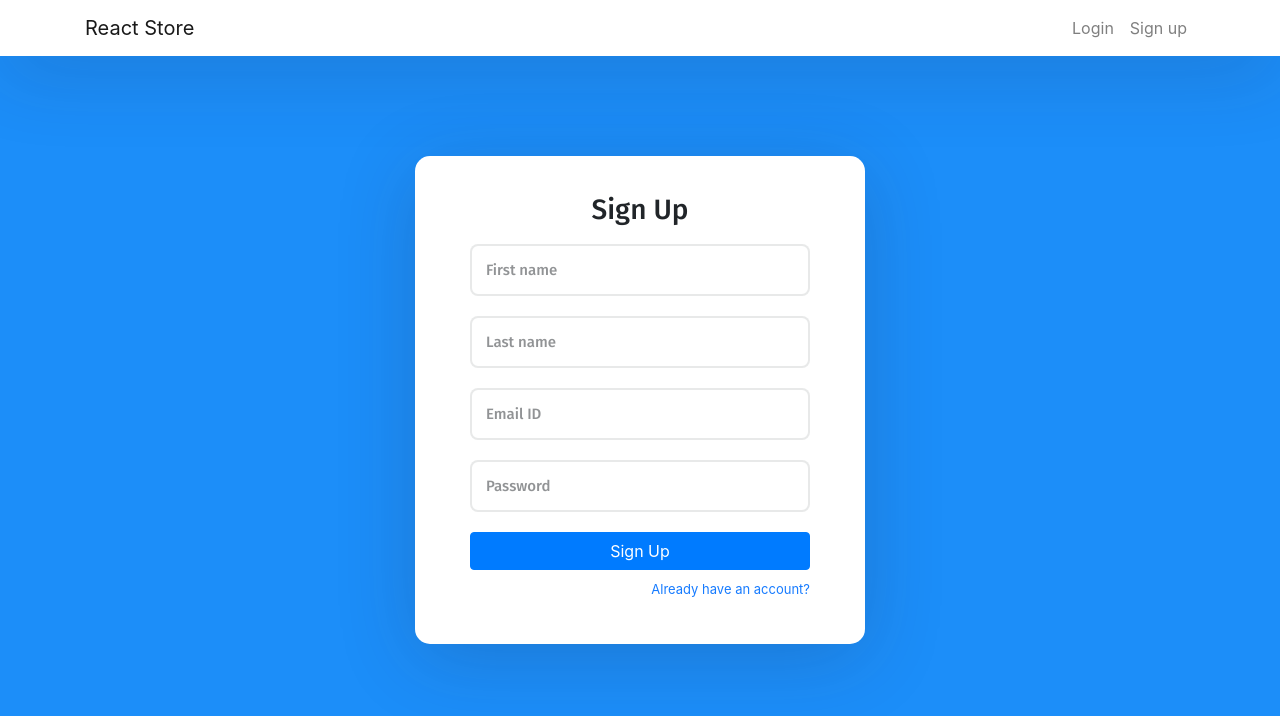
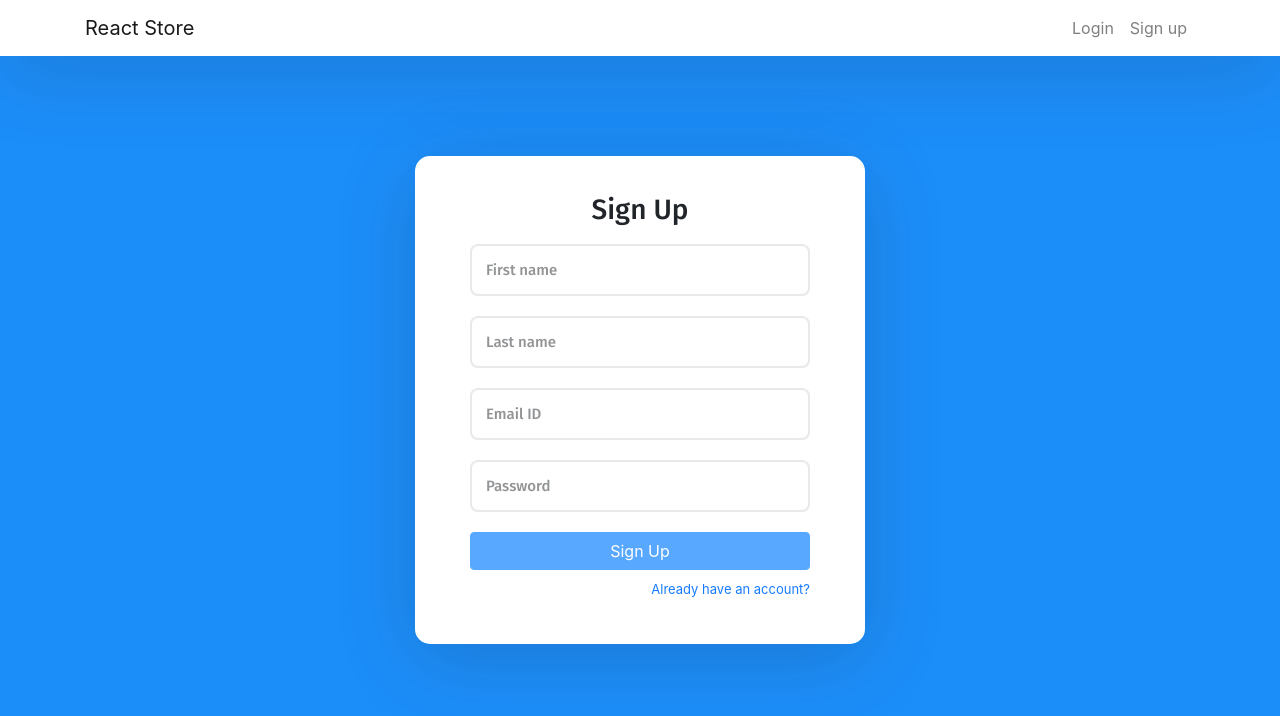
Before and after one commit to dikshant2929/login-signup-frontend-demo, a React (Create React App) app: page /sign-up in a window 1280 px wide. Shown: the top 716 px of the page. Built offline with nearby package versions, Linux system fonts and the light colour scheme.

Commit message:
Validation on SignUp

```diff
--- a/package.json
+++ b/package.json
@@ -1,5 +1,5 @@
 {
-  "homepage": "http://dikshant2929.github.io/login-signup-frontend-demo",
+  "homepage": "http://dikshant2929.github.io/",
   "name": "frontend",
   "version": "0.1.0",
   "private": true,
--- a/src/pages/Login.js
+++ b/src/pages/Login.js
@@ -12,7 +12,7 @@ const Login = () => {
     const [password, InputPasswordField] = useInput({ type: "password", extraprops : { parentClass : 'inputfield', placeHolder : 'Password', validation: 'required' } });
 
     const formValidation = (emailId, password) => {
-        return emailId && password && validateUtility.email(emailId) && validateUtility.required(emailId) && validateUtility.minLength(password, 8);
+        return emailId && password && validateUtility.email(emailId) && validateUtility.required(emailId)  && validateUtility.required(password);
     }
 
     useEffect(() => {
--- a/src/pages/SignUp.js
+++ b/src/pages/SignUp.js
@@ -1,13 +1,29 @@
 import React from "react";
 import { NavLink } from 'react-router-dom';
 import useInput from '../hooks/useInput';
+import validateUtility from "../utils/ValidateUtility";
 
 const SignUp = () => {
 
+    const firstRender = React.useRef(true);
+    const [signUpButtonEnable, setSignUpButtonEnable] = React.useState(false);
     const [firstName, InputFirstNameField] = useInput({ type: "text", extraprops : { parentClass : 'inputfield', placeHolder : 'First name', validation : 'required,fullnamewithspace' }});
     const [lastName, InputLastNameField] = useInput({ type: "text", extraprops : { parentClass : 'inputfield', placeHolder : 'Last name', validation : 'required,fullnamewithspace' }});
     const [emailId, InputEmailField] = useInput({ type: "text", extraprops : { parentClass : 'inputfield', placeHolder : 'Email ID', validation : 'required,email' }});
     const [password, InputPasswordField] = useInput({ type: "password", extraprops : { parentClass : 'inputfield', placeHolder : 'Password', validation: 'required,minLength',  minLength:8 }});
+
+    const formValidation = React.useCallback(() => {
+        return validateUtility.required(emailId) && validateUtility.required(firstName) && validateUtility.required(lastName) && validateUtility.email(emailId) && validateUtility.minLength(password, 8);
+    },[firstName, lastName, emailId, password])
+
+    React.useEffect(() => {
+        // we want to skip validation on first render
+        if (firstRender.current) {
+            firstRender.current = false
+            return
+        }
+        setSignUpButtonEnable(formValidation(emailId, password));
+    },[firstName, lastName, emailId, password, formValidation]);
 
     return (
         <div className="auth-inner">
@@ -19,7 +35,12 @@ const SignUp = () => {
                 { InputEmailField }
                 { InputPasswordField }
 
-                <button type="submit" className="btn btn-primary btn-block">Sign Up</button>
+                <button
+                    type="submit"
+                    disabled={!signUpButtonEnable}
+                    className="btn btn-primary btn-block">
+                    Sign Up
+                </button>
                 <p className="forgot-password text-right">
                     <NavLink to='/sign-in'>Already have an account?</NavLink>
                 </p>
```
